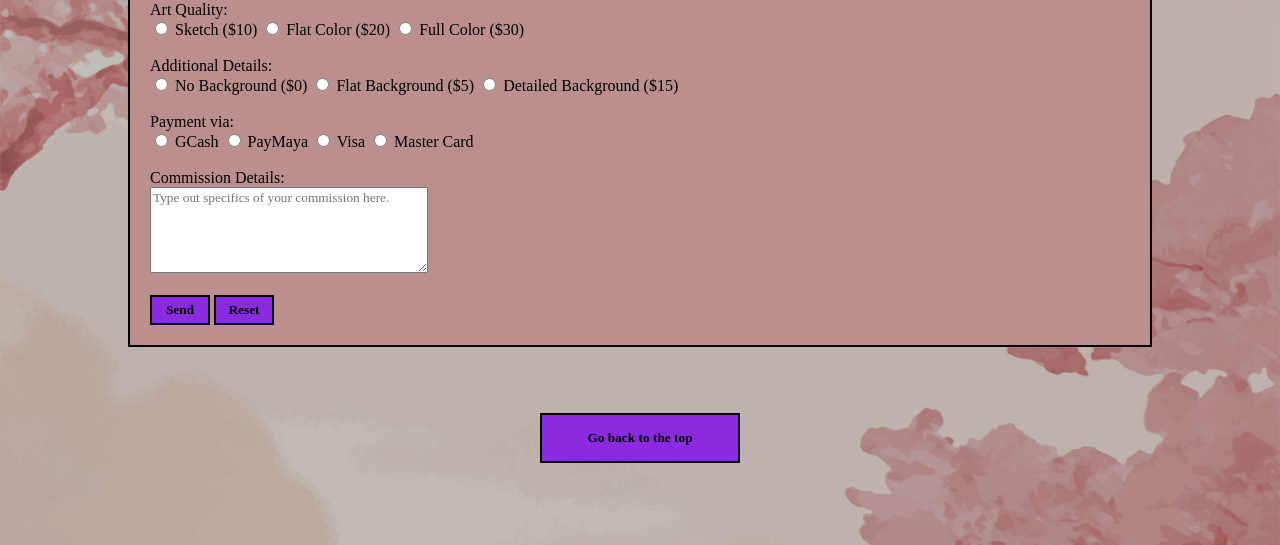
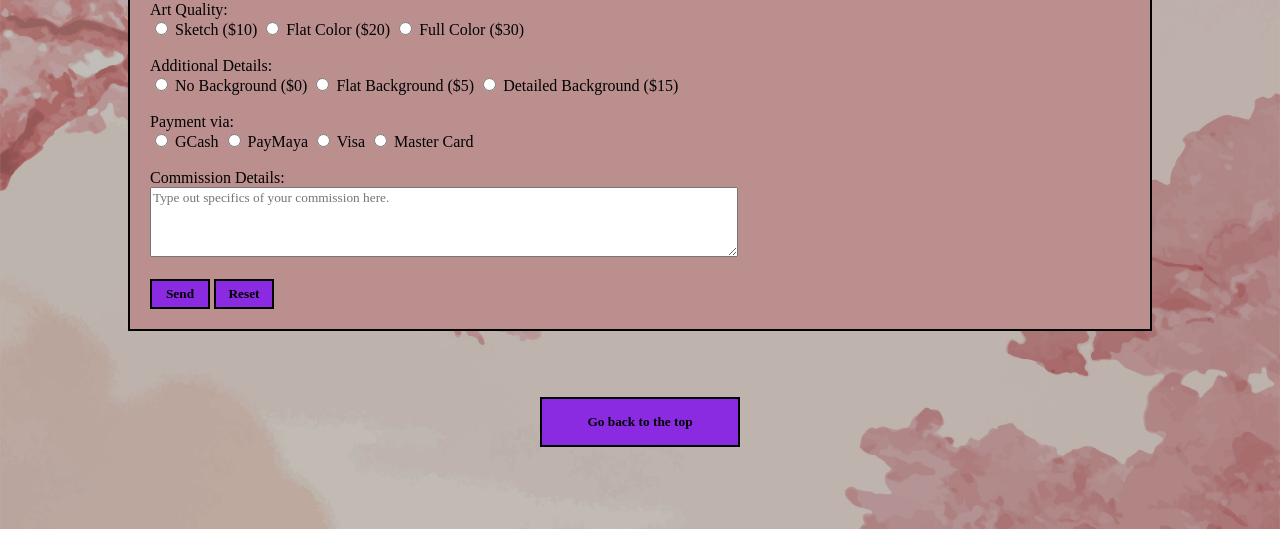
Before and after one commit to Romer-Ramos/romer.github.io, a plain HTML site: page webpage3.html in a window 1280 px wide. Shown: the part 890-1435 px from the top of the page. Drawn offline with Linux system fonts and the light colour scheme; a web font is replaced by a local one.

Commit message:
Add files via upload

```diff
--- a/webpage3.html
+++ b/webpage3.html
@@ -66,7 +66,7 @@
           <input type="radio" name="payment" value="MasterCard"> Master Card
         </form>
         <br><div>Commission Details:<br>
-              <textarea class=details rows="5em" cols="35em" name="details" placeholder="Type out specifics of your commission here."></textarea>
+              <textarea class="details" style="width:60%;" rows="4" name="details" placeholder="Type out specifics of your commission here."></textarea>
             </div>
                <br>
             <div class="buttons">
```
Also changed, not shown: webcss.css (line endings or trailing spaces).
